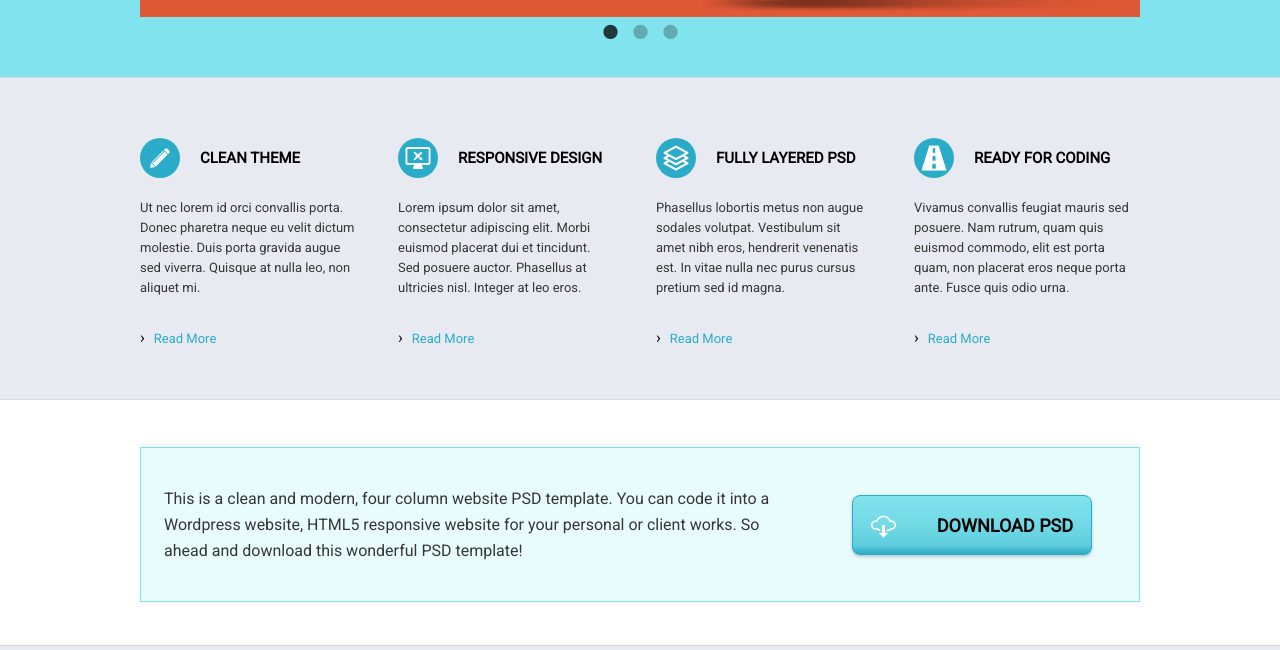
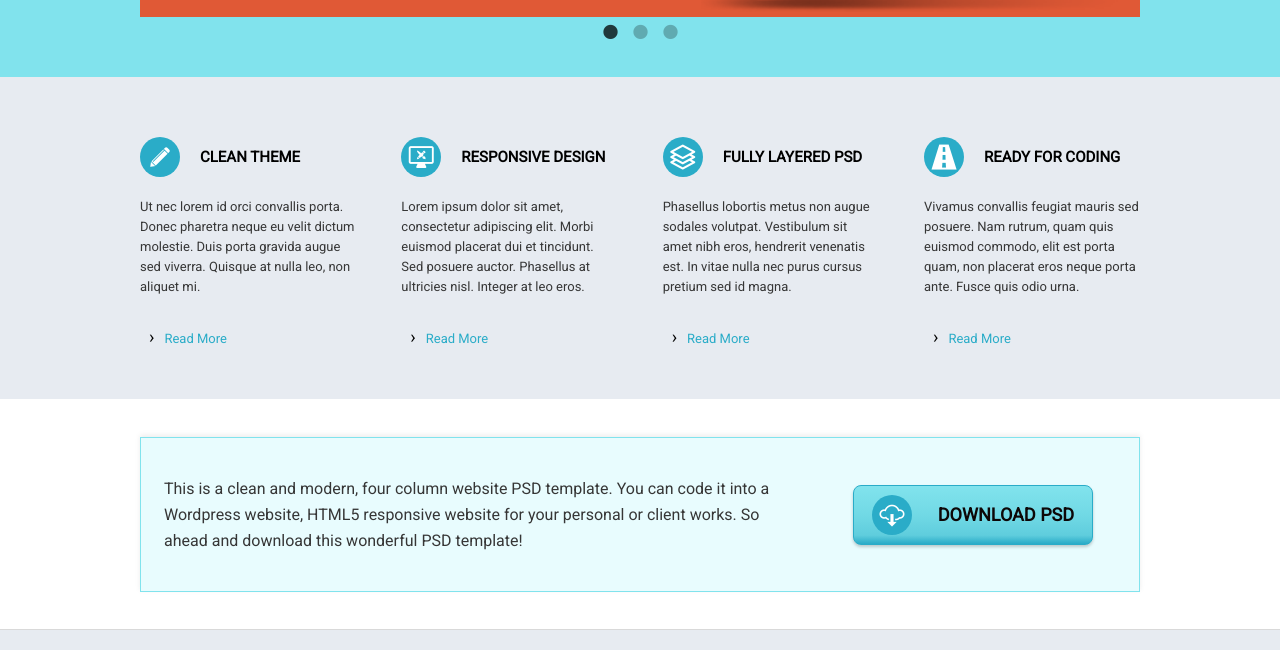
Before and after one commit to iya-kho/bislite, a plain HTML site: page index.html in a window 1280 px wide. Shown: the part 573-1223 px from the top of the page. Drawn offline with Linux system fonts and the light colour scheme; files whose address does not match are found by name; a web font is replaced by a local one.

Commit message:
reviewed

```diff
--- a/css/styles.css
+++ b/css/styles.css
@@ -8,14 +8,17 @@ body {
   font-family: 'Roboto', sans-serif;
 }
 
+h1 {
+  font-size: 0;
+}
+
 /*Header*/
 
-header {
-  width: 100%;
+.header {
   height: 120px;
   background: #e7ebf1;
-  padding-bottom: 36px;
-  padding-top: 36px;
+  display: flex;
+  align-items: center;
 }
 
 .header-wrap {
@@ -24,12 +27,6 @@ header {
   padding-right: 5px;
   display: flex;
   justify-content: space-between;
-  align-items: center;
-}
-
-.logo-wrap {
-  width: 147px;
-  height: 36px;
 }
 
 .img {
@@ -54,7 +51,7 @@ ul {
   position: relative;
 }
 
-.nav-item.no-drop {
+.nav-item {
   margin-right: 28px;
 }
 
@@ -173,20 +170,18 @@ ul {
   background: #e7ebf1;
   padding-top: 60px;
   padding-bottom: 50px;
-  border-style: solid;
-  border-width: 1px 0;
-  border-color: #d9d9d9;
+  border: 1px 0 solid #d9d9d9;
 }
 
 .items-wrap {
   width: 1000px;
   margin: 0 auto;
   display: flex;
+  justify-content: space-between;
 }
 
 .item {
   width: 216px;
-  margin-right: 42px;
 }
 
 .item:nth-child(4n) {
@@ -206,19 +201,23 @@ ul {
 [class^="icon-"], [class*=" icon-"]:before {
   color: #fff;
   font-size: 25px;
+  background-color: #2aacc8;
+  border-radius: 50%;
+  height: 40px;
+  width: 40px;
+  display: flex;
+  justify-content: center;
+  align-items: center;
+  margin-right: 20px;
 }
 
 .item-title {
   display: flex;
   align-items: center;
   margin-bottom: 20px;
-}
-
-.item-title p {
   text-transform: uppercase;
   font-size: 15px;
   font-weight: bold;
-  margin-left: 20px;
 }
 
 .item-description {
@@ -236,6 +235,12 @@ ul {
   line-height: 20px;
 }
 
+.item-link-arrow {
+  color: #000;
+  font-size: 18px;
+  margin-right: 10px;
+}
+
 .item-link:hover {
   background-color: #fff;
 }
@@ -243,8 +248,9 @@ ul {
 /*PSD Template*/
 
 .template-container {
-  padding-top: 47px;
-  padding-bottom: 43px;
+  height: 230px;
+  display: flex;
+  align-items: center;
 }
 
 .template-wrap {
@@ -257,6 +263,7 @@ ul {
   filter: drop-shadow(0px -2px 2.5px rgba(0,0,0,0.07));
   padding: 38px 46px 37px 23px;
   display: flex;
+  justify-content: space-between;
   align-items: center;
 }
 
@@ -265,7 +272,6 @@ ul {
   font-size: 16px;
   line-height: 26px;
   color: #363636;
-  margin-right: 80px;
 }
 
 .button-psd {
--- a/index.html
+++ b/index.html
@@ -12,17 +12,18 @@
         <link href="https://fonts.googleapis.com/css2?family=Lato&family=Roboto&display=swap" rel="stylesheet">
     </head>
     <body>
-        <header>
+        <h1>Bislight</h1>
+        <header class="header">
             <div class="header-wrap">
                 <div class="logo-wrap">
                     <img class="logo" src="img/logo.png" alt="logo">
                 </div>
                 <nav class="nav-header">
                     <ul class="nav-items">
-                       <li class="nav-item no-drop">
+                       <li class="nav-item">
                            <a class="nav-link" href="#">Home</a>
                        </li>
-                       <li class="nav-item no-drop">
+                       <li class="nav-item">
                            <a class="nav-link" href="#">About us</a>
                        </li>
                        <li class="nav-item drop">
@@ -48,10 +49,10 @@
                        <li class="nav-item drop">
                            <a class="nav-link" href="#">Portfolio<span class="drop-arrow">&rsaquo;</span></a>
                        </li>
-                       <li class="nav-item no-drop">
+                       <li class="nav-item">
                            <a class="nav-link" href="#">Blog</a>
                        </li>
-                       <li class="nav-item no-drop">
+                       <li class="nav-item">
                            <a class="nav-link" href="#">Contact us</a>
                    </ul>
                 </nav>
@@ -73,52 +74,24 @@
         <div class="items-container">
             <div class="items-wrap">
                 <div class="item">
-                    <div class="item-title">
-                        <div class="icon-wrap">
-                            <span class="icon-clean-theme"></span>
-                        </div>
-                        <p>Clean theme</p>
-                    </div>
+                    <h2 class="item-title"><span class="icon-clean-theme"></span>Clean theme</h2>
                     <p class="item-description">Ut nec lorem id orci convallis porta. Donec pharetra neque eu velit dictum molestie. Duis porta gravida augue sed viverra. Quisque at nulla leo, non aliquet mi.</p>
-                    <div class="item-link-wrap">
-                        <span class="item-link-arrow">&rsaquo;</span><a class="item-link" href="#">Read More</a>
-                    </div>
+                    <a class="item-link" href="#"><span class="item-link-arrow">&rsaquo;</span>Read More</a>
                 </div>
                 <div class="item">
-                    <div class="item-title">
-                        <div class="icon-wrap">
-                            <span class="icon-responsive-design"></span>
-                        </div>
-                        <p>Responsive design</p>
-                    </div>
+                    <h2 class="item-title"><span class="icon-responsive-design"></span>Responsive design</h2>
                     <p class="item-description">Lorem ipsum dolor sit amet, consectetur adipiscing elit. Morbi euismod placerat dui et tincidunt. Sed posuere auctor. Phasellus at ultricies nisl. Integer at leo eros.</p>
-                    <div class="item-link-wrap">
-                        <span class="item-link-arrow">&rsaquo;</span><a class="item-link" href="#">Read More</a>
-                    </div>
+                    <a class="item-link" href="#"><span class="item-link-arrow">&rsaquo;</span>Read More</a>
                 </div>
                 <div class="item">
-                    <div class="item-title">
-                        <div class="icon-wrap">
-                            <span class="icon-fully-layerd-psd"></span>
-                        </div>
-                        <p>Fully layered psd</p>
-                    </div>
+                    <h2 class="item-title"><span class="icon-fully-layerd-psd"></span>Fully layered psd</h2>
                     <p class="item-description"> Phasellus lobortis metus non augue sodales volutpat. Vestibulum sit amet nibh eros, hendrerit venenatis est. In vitae nulla nec purus cursus pretium sed id magna.</p>
-                    <div class="item-link-wrap">
-                        <span class="item-link-arrow">&rsaquo;</span><a class="item-link" href="#">Read More</a>
-                    </div>
+                    <a class="item-link" href="#"><span class="item-link-arrow">&rsaquo;</span>Read More</a>
                 </div>
                 <div class="item">
-                    <div class="item-title">
-                        <div class="icon-wrap">
-                            <span class="icon-ready-for-coding"></span>
-                        </div>
-                        <p>Ready for coding</p>
-                    </div>
+                    <h2 class="item-title"><span class="icon-ready-for-coding"></span>Ready for coding</h2>
                     <p class="item-description">Vivamus convallis feugiat mauris sed posuere. Nam rutrum, quam quis euismod commodo, elit est porta quam, non placerat eros neque porta ante. Fusce quis odio urna.</p>
-                    <div class="item-link-wrap">
-                        <span class="item-link-arrow">&rsaquo;</span><a class="item-link" href="#">Read More</a>
-                    </div>
+                    <a class="item-link" href="#"><span class="item-link-arrow">&rsaquo;</span>Read More</a>
                 </div>
             </div>
         </div>
```
